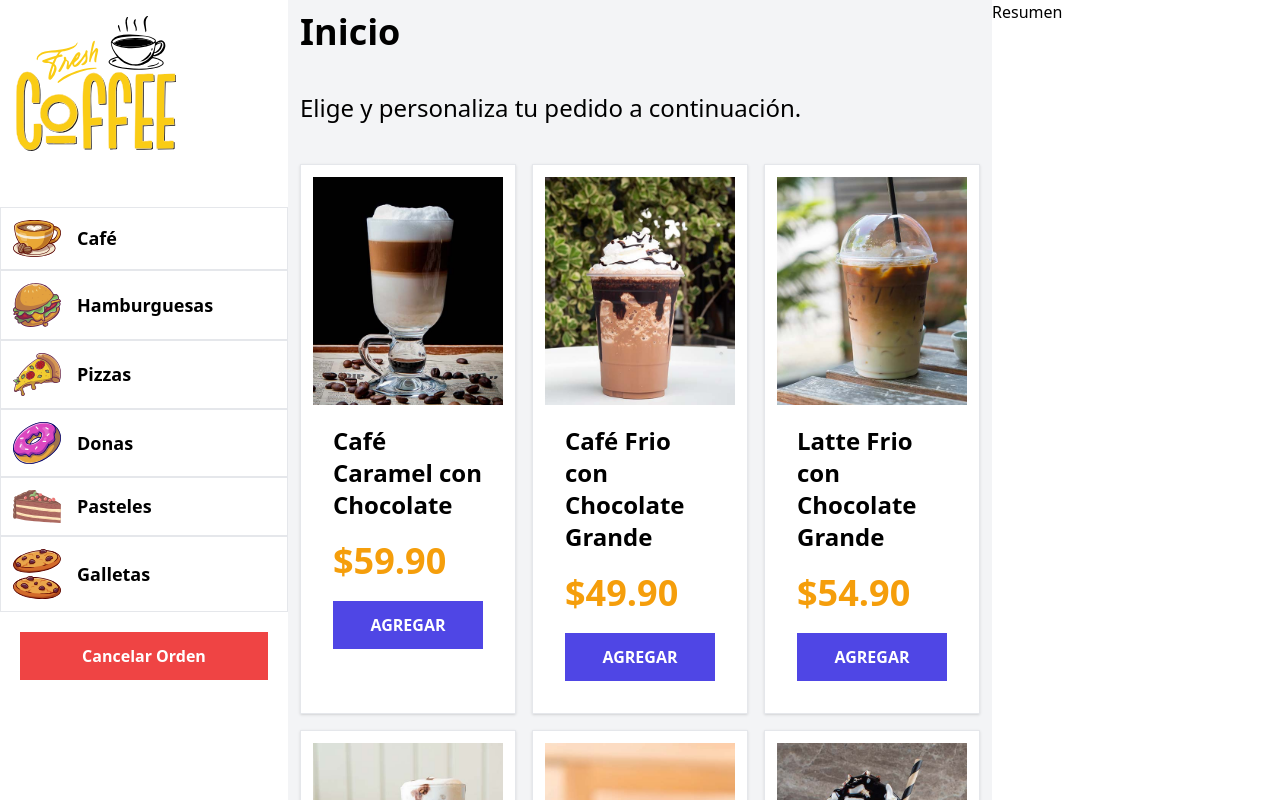
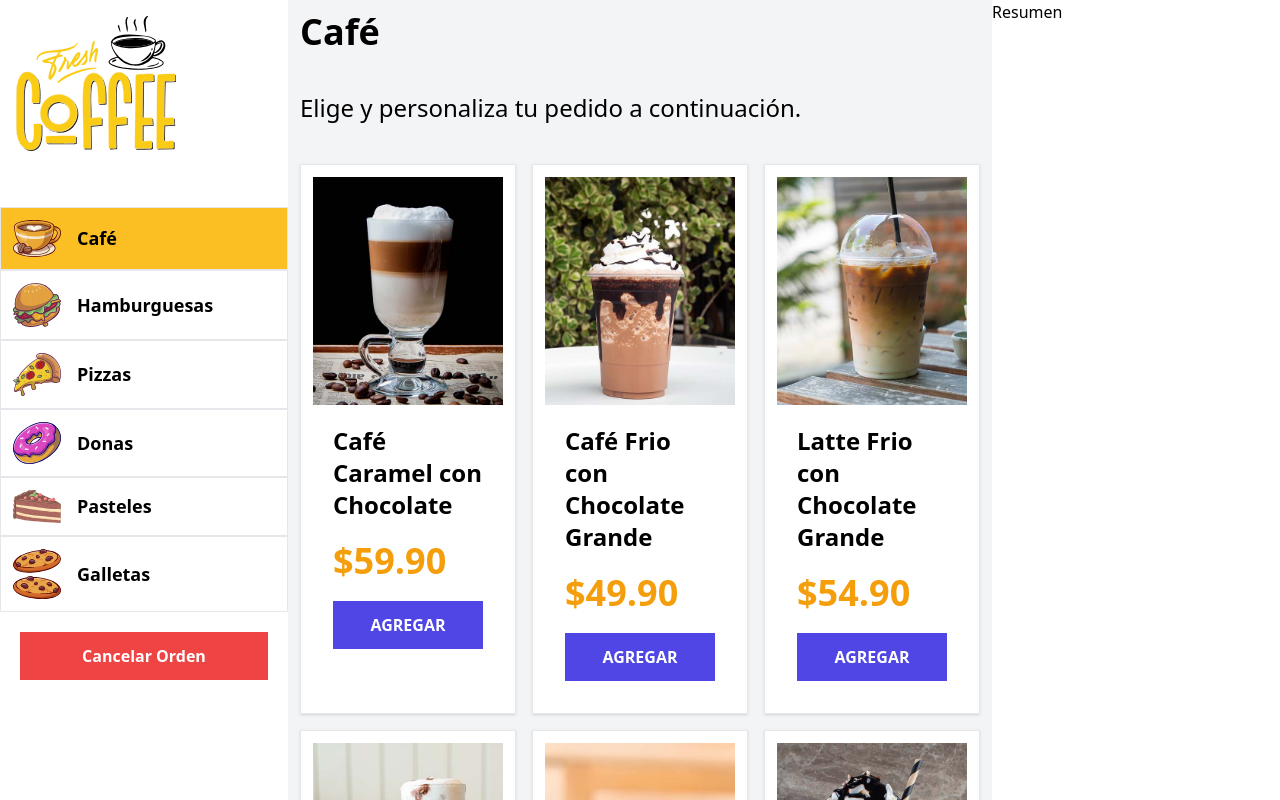
Before and after one commit to KenniaM/react-restaurante-globales, a React (Vite) app in the folder react-quiosco/: page / in a window 1280 px wide. Built offline with nearby package versions, Linux system fonts and the light colour scheme.

Commit message:
Filtrando los Productos de acuerdo a su categoría

```diff
--- a/react-quiosco/src/components/Categoria.jsx
+++ b/react-quiosco/src/components/Categoria.jsx
@@ -1,11 +1,11 @@
+import useQuisco from "../hooks/useQuiosco"
 
 export default function Categoria({categoria}){
-
+    const {handleClickCategoria, categoriaActual} = useQuisco();
     const {icono, id, nombre} = categoria
 
     return (
-        <div className="flex items-center gap-4 border w-full p-3 hover:bg-amber-400
-        cursor-pointer">
+        <div className={`${categoriaActual.id === id ? "bg-amber-400" : 'bg-white'} flex items-center gap-4 border w-full p-3 hover:bg-amber-400 cursor-pointer`}>
 
             <img
                 alt="Imagen Icono"
@@ -13,7 +13,7 @@ export default function Categoria({categoria}){
                 className="w-12"
             />
 
-            <p className="text-lg font-bold cursor-pointer truncate">{nombre}</p>
+            <button className="text-lg font-bold cursor-pointer truncate" type="button" onClick={() => handleClickCategoria(id)}>{nombre}</button>
         </div>
     )
 
--- a/react-quiosco/src/components/Sidebar.jsx
+++ b/react-quiosco/src/components/Sidebar.jsx
@@ -1,8 +1,8 @@
 import Categoria from "./Categoria"
-import { categorias } from "../data/categorias"
-
+import useQuisco from "../hooks/useQuiosco"
 
 export default function Sidebar() {
+    const {categorias} = useQuisco()
   return (
     <aside className="md:w-72">
         <div className="p-4">
--- /dev/null
+++ b/react-quiosco/src/context/QuioscoProvider.jsx
@@ -0,0 +1,30 @@
+import {createContext, useState } from "react"
+import { categorias as categoriasDB} from "../data/categorias"
+
+const QuioscoContext = createContext();
+
+const QuioscoProvider = ({children}) => {
+
+    const [categorias, setCategorias] = useState(categoriasDB);
+    const [categoriaActual, setCategoriaActual] = useState(categorias[0])
+
+    const handleClickCategoria = id => {
+        const categoria = categorias.filter(categoria => categoria.id === id)[0]
+        setCategoriaActual(categoria)
+    }
+    return(
+        <QuioscoContext.Provider
+            value={{
+                categorias,
+                categoriaActual,
+                handleClickCategoria
+            }}
+        >{children}</QuioscoContext.Provider>
+
+    )
+}
+
+export {
+    QuioscoProvider
+}
+export default QuioscoContext
--- /dev/null
+++ b/react-quiosco/src/hooks/useQuiosco.js
@@ -0,0 +1,8 @@
+import {useContext} from 'react'
+import QuioscoContext from '../context/QuioscoProvider'
+
+const useQuisco = () => {
+    return useContext(QuioscoContext)
+}
+
+export default useQuisco
--- a/react-quiosco/src/main.jsx
+++ b/react-quiosco/src/main.jsx
@@ -2,9 +2,13 @@ import { StrictMode } from 'react'
 import { createRoot } from 'react-dom/client'
 import './index.css'
 import {RouterProvider} from 'react-router-dom'
+import { QuioscoProvider } from './context/QuioscoProvider.jsx'
 import router from './router.jsx'
+
 createRoot(document.getElementById('root')).render(
   <StrictMode>
-    <RouterProvider  router={router}/>
+    <QuioscoProvider>
+      <RouterProvider  router={router}/>
+    </QuioscoProvider>
   </StrictMode>,
 )
--- a/react-quiosco/src/views/Inicio.jsx
+++ b/react-quiosco/src/views/Inicio.jsx
@@ -1,11 +1,13 @@
-import {productos} from "../data/productos"
+import {productos as data} from "../data/productos"
 import Producto from "../components/Producto"
+import useQuisco from "../hooks/useQuiosco"
 
 export default function Inicio() {
-
+  const { categoriaActual } = useQuisco()
+  const productos = data.filter(producto => producto.categoria_id === categoriaActual.id)
   return (
     <>
-    <h1 className="text-4xl font-black">Inicio</h1>
+    <h1 className="text-4xl font-black">{categoriaActual.nombre}</h1>
     <p className="text-2xl my-10">
       Elige y personaliza tu pedido a continuación.
     </p>
```
